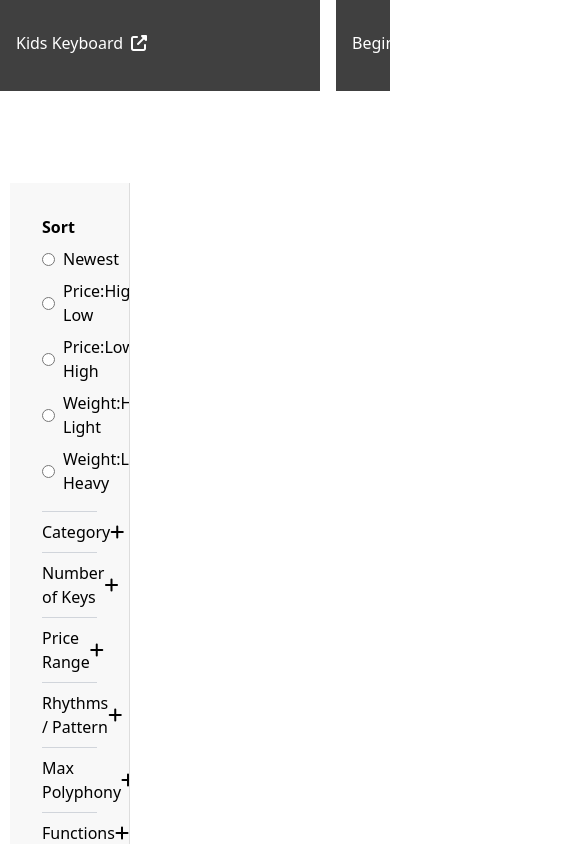
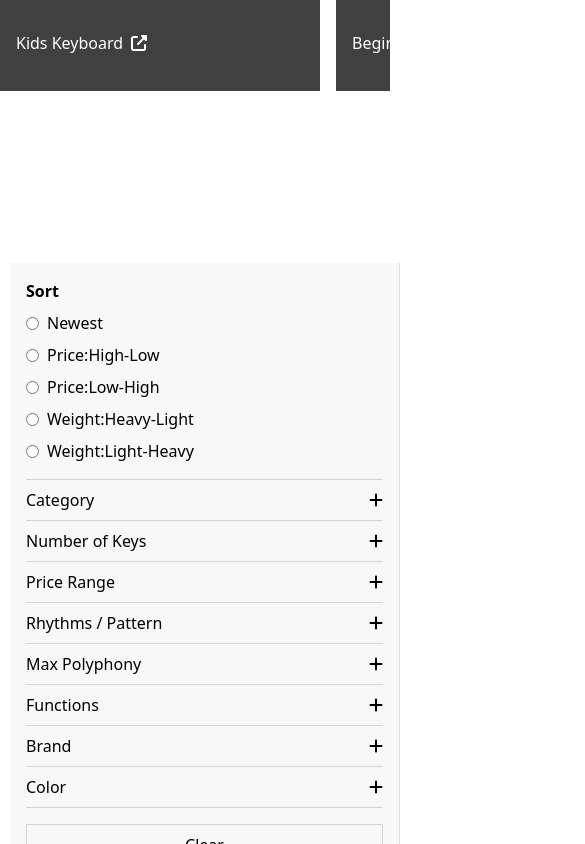
Before and after one commit to sapna008/EcoFutures_010, a plain HTML site: page music/music.html in a window 390 px wide. Shown: the part 1156-2000 px from the top of the page, 585 px wide, since content can reach past the window. Drawn offline with nearby package versions, Linux system fonts and the light colour scheme; no server answers.

Commit message:
updated music

```diff
--- a/music/music.css
+++ b/music/music.css
@@ -26,7 +26,7 @@
 /* Main container to hold sidebar and product cards */
 .container {
     display: flex;
-    margin-top: 60px; /* Adjusted for navbar space */
+    margin-top: 60px;
 }
 
 /* Sidebar styling with scroll */
@@ -38,10 +38,7 @@
     overflow-y: auto;
     /* height: 100vh; */
     height: calc(100vh - 140px);
-     /* Adjusted for navbar */
-     position: fixed;
-    /* position: sticky; */
-    top: 80px; /* Adjusted for navbar */
+    top: 80px;
     left: 10px;
     bottom: 100px;
 
@@ -92,7 +89,7 @@
     justify-content: center;
     padding: 20px;
     flex-grow: 1;
-    margin-left: 2em; /* Adjusted for sidebar width */
+    margin-left: 2em;
 }
 
 /* Individual product card styling */
@@ -495,9 +492,9 @@ text-decoration: none;
 }
 
 .no-products i {
-    font-size: 4em; /* Increase icon size */
+    font-size: 4em;
     margin-top: 20px;
-    display: block; /* Icons will be displayed on separate lines */
+    display: block;
     margin-left: auto;
     margin-right: auto;
     transition: transform 5s ease, color 1s ease;
@@ -525,8 +522,8 @@ text-decoration: none;
     display: block;
     margin-left: auto;
     margin-right: auto;
-    font-size: 4em; /* Icon size */
-    transition: opacity 1s ease; /* Smooth transition for opacity */
+    font-size: 4em;
+    transition: opacity 1s ease;
     animation: fadeInOpacity 2s ease forwards;
 }
 
@@ -574,7 +571,7 @@ text-decoration: none;
 #top-img {
     position: relative;
     width: 100%;
-    height: 600px; /* Adjust the height as needed */
+    height: 600px;
     overflow: hidden;
 }
 
@@ -596,7 +593,7 @@ text-decoration: none;
   display: flex;
   justify-content: center;
   align-items: center;
-  max-width: 100%; /* Allow full width for better responsiveness */
+  max-width: 100%;
   position: relative;
   padding-bottom: 56.25%;  /* This creates a 16:9 aspect ratio */
   height: 0;
@@ -627,10 +624,48 @@ text-decoration: none;
     height: calc(100vh - 150px);
      /* Adjusted for navbar */
      position: sticky;
-    /* position: sticky; */
-    /* top: 100px;  */
-    /* Adjusted for navbar */
-    /* left: 10px; */
     bottom: 0;
 
 }
+
+
+/* Responsive design */
+@media (max-width: 768px) {
+    .container {
+      flex-direction: column;
+    }
+
+    .sidebar {
+      max-width: 100%;
+      margin-bottom: 20px;
+    }
+
+    /* .cards-container {
+        flex-direction: column;
+    } */
+
+    .sidebar {
+        width: 100%;
+        padding: 1em;
+        position: relative;
+    }
+  }
+
+  @media (max-width: 480px) {
+    .container {
+        flex-direction: column;
+      }
+
+    .sidebar h2 {
+      font-size: 1em;
+    }
+
+    .cards-container {
+      flex-direction: column;
+    }
+    .sidebar {
+        width: 100%;
+        padding: 1em;
+        position: relative;
+    }
+  }
```
